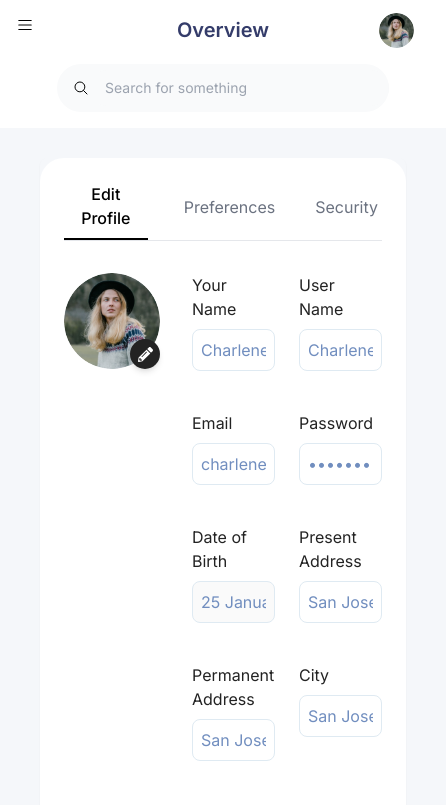
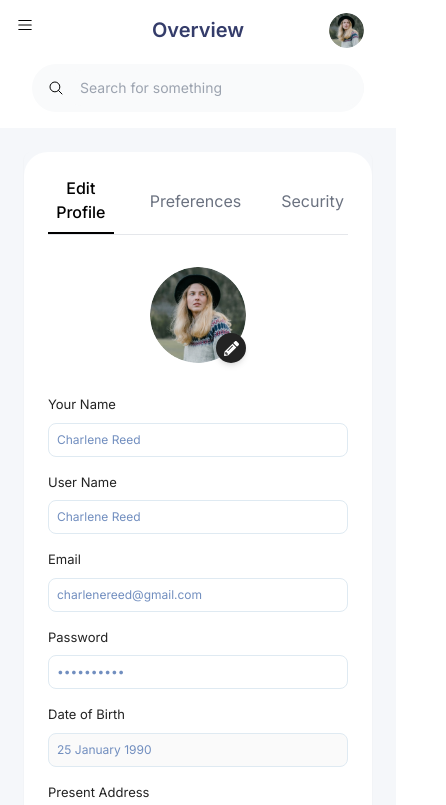
Before and after one commit to divyatiwari5/FinanceManagement, a React (Create React App) app: page /settings in a window 390 px wide. Shown: the top 805 px of the page, 446 px wide, since content can reach past the window. Built offline with nearby package versions, Linux system fonts and the light colour scheme.

Commit message:
responsive settings page

```diff
--- a/src/components/Settings/ProfileForm.tsx
+++ b/src/components/Settings/ProfileForm.tsx
@@ -22,8 +22,8 @@ interface ProfileFormProps {
 const ProfileForm = ({ formData, onInputChange, onSave }: ProfileFormProps) => {
   return (
     <div className="flex-1">
-      <div className="grid grid-cols-2 gap-6">
-        <Input
+      <div className="grid grid-cols-1 md:grid-cols-2 gap-4 lg:gap-6 ">
+      <Input
           label="Your Name"
           value={formData.name}
           onChange={(value) => onInputChange("name", value)}
@@ -76,7 +76,7 @@ const ProfileForm = ({ formData, onInputChange, onSave }: ProfileFormProps) => {
       <div className="flex justify-end mt-8">
         <button
           onClick={onSave}
-          className="h-[50px] bg-black text-white rounded-2xl w-[190px]"
+          className="h-[50px] bg-black text-white rounded-2xl w-full md:w-[190px]"
         >
           Save
         </button>
--- a/src/components/shared/Input.tsx
+++ b/src/components/shared/Input.tsx
@@ -14,14 +14,14 @@ const Input = ({
   disabled = false,
 }: InputProps) => {
   return (
-    <div className="mb-4">
-      <label className="block text-primaryBlack mb-2 text-left">{label}</label>
+    <div>
+      <label className="block text-primaryBlack mb-2 text-left text-[13px] lg:text-base">{label}</label>
       <input
         type={type}
         value={value}
         onChange={(e) => onChange?.(e.target.value)}
         disabled={disabled}
-        className="w-full p-2 border border-grey rounded-lg focus:outline-none focus:ring-2 text-primaryBlue"
+        className="w-full p-2 border border-grey rounded-lg focus:outline-none focus:ring-2 text-primaryBlue text-xs lg:text-base"
       />
     </div>
   );
--- a/src/pages/Settings.tsx
+++ b/src/pages/Settings.tsx
@@ -29,13 +29,13 @@ const Settings = () => {
   };
 
   return (
-    <div className="max-w-4xl bg-white mx-10 my-[30px] rounded-3xl">
+    <div className="max-w-4xl bg-white m-6 lg:mx-10 lg:my-[30px] rounded-3xl">
       <div className=" rounded-lg p-6 shadow-sm">
         <Tabs tabs={TABS} activeTab={activeTab} onTabChange={setActiveTab} />
 
         {activeTab === "profile" && (
-          <div className="flex gap-8">
-            <div className="shrink-0">
+          <div className="flex flex-col md:flex-row gap-8">
+            <div className="flex justify-center md:block">
               <div className="relative w-24 h-24">
                 <img
                   src="/assets/person1.png"
```
